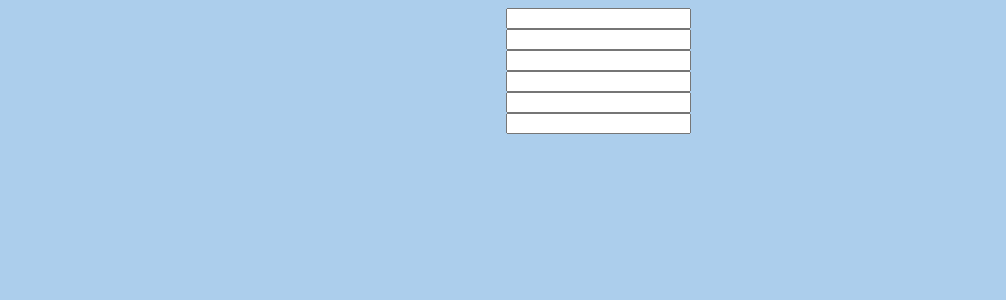
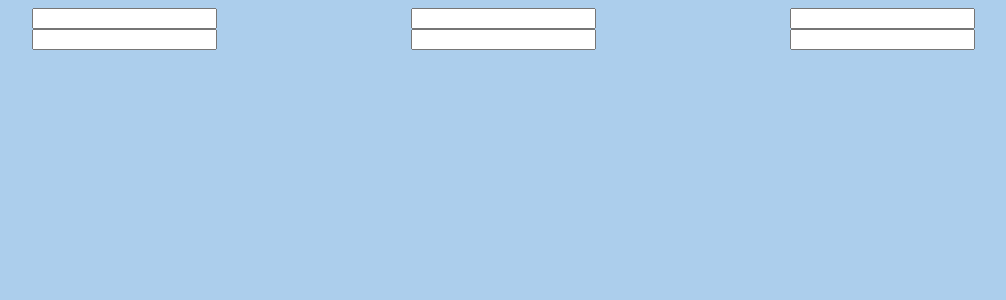
Before and after one commit to edanofek/Web-Client-WS-Programming-Exercise, a React app: page / in a window 1280 px wide. Shown: the top 300 px of the page, without its empty margins (42-1048 px from the left). Built offline with nearby package versions, Linux system fonts and the light colour scheme.

Commit message:
Update main html structure

```diff
--- a/src/client/components/App.jsx
+++ b/src/client/components/App.jsx
@@ -1,29 +1,32 @@
 import React, { Component } from 'react';
-// import ReactDOM from 'react-dom';
 import CanvasDraw from './CanvasDraw.jsx';
 
 
 class App extends Component {
   render() {
-    return <div className="row">
-        <div className="col3d">
+    return <div className="container">
+        <div className="row">
+          <div className="col3rd">
             <CanvasDraw/>
           </div>
-        <div className="col3d">
+          <div className="col3rd">
             <CanvasDraw/>
           </div>
-        <div className="col3d">
+          <div className="col3rd">
             <CanvasDraw/>
+          </div>
         </div>
         <div/>
         <div className="row">
+          <div className="col3rd">
             <CanvasDraw/>
           </div>
-        <div className="col3d">
+          <div className="col3rd">
             <CanvasDraw/>
           </div>
-        <div className="col3d">
+          <div className="col3rd">
             <CanvasDraw/>
+          </div>
         </div>
       </div>
 
```
Lines whose indentation alone changed are shown as unchanged.
